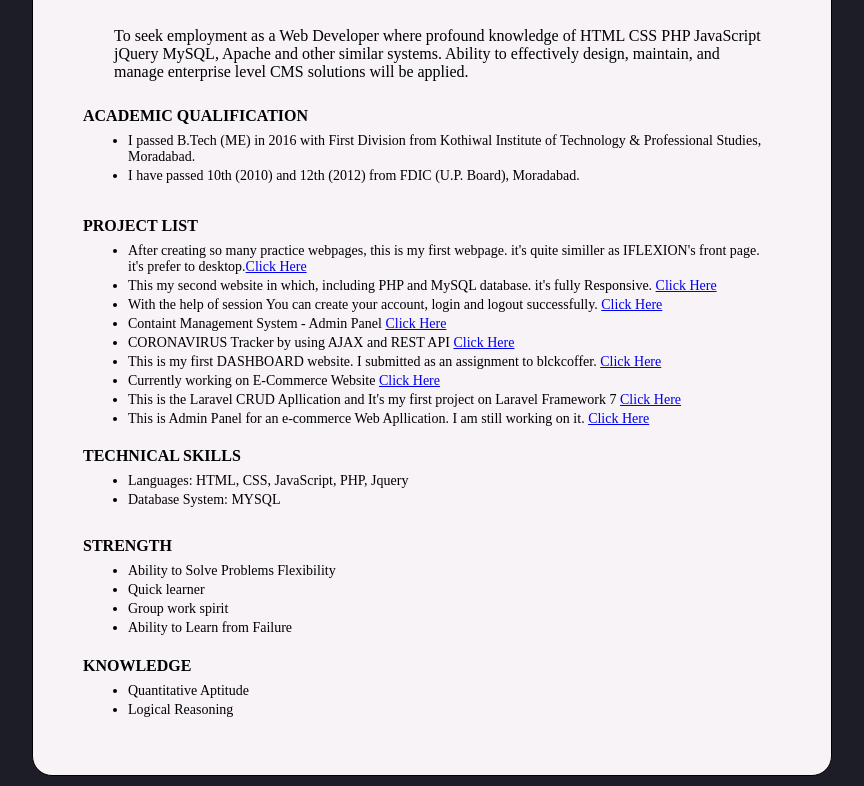
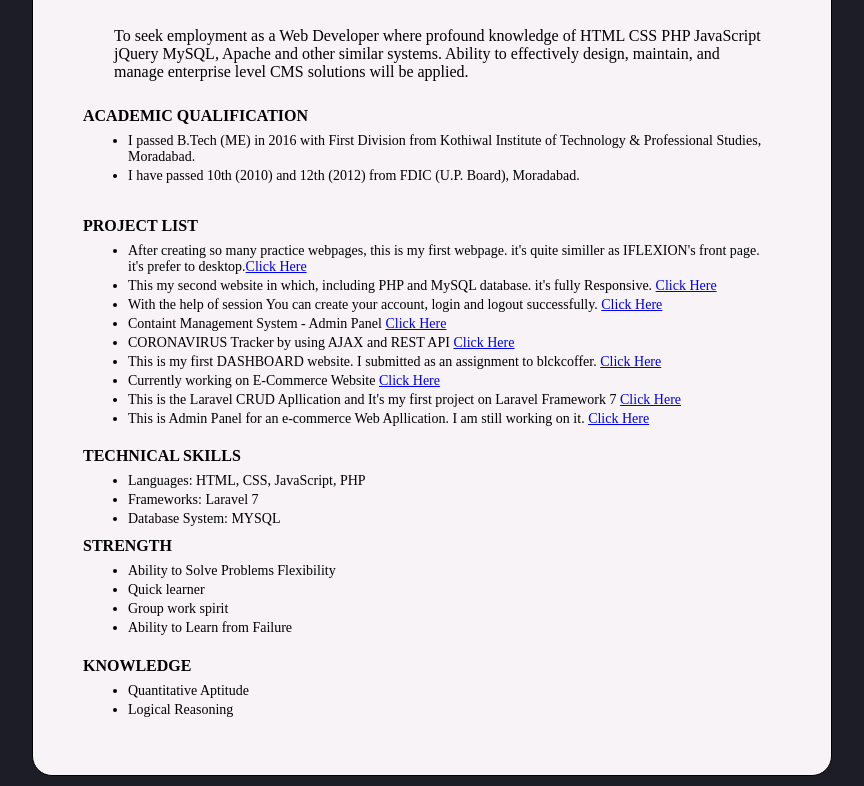
Before and after one commit to elahiadan/project, a plain HTML site: page index.html in a window 1280 px wide. Shown: the part 134-920 px from the top of the page, without its empty margins (208-1072 px from the left). Drawn offline with Linux system fonts and the light colour scheme.

Commit message:
Update index.html
add framework

```diff
--- a/index.html
+++ b/index.html
@@ -46,7 +46,8 @@
         <div class="skill">
             <h4>TECHNICAL SKILLS</h4>
             <ul>
-                <li>Languages: HTML, CSS, JavaScript, PHP, Jquery</li>
+                <li>Languages: HTML, CSS, JavaScript, PHP</li>
+                <li>Frameworks: Laravel 7</li>
                 <li>Database System: MYSQL</li>
 
             </ul>
```
